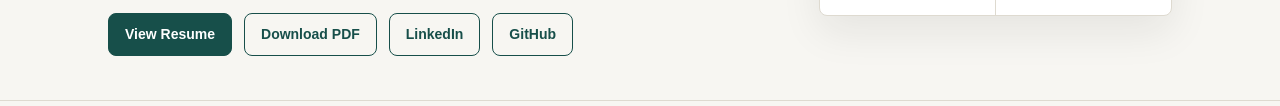
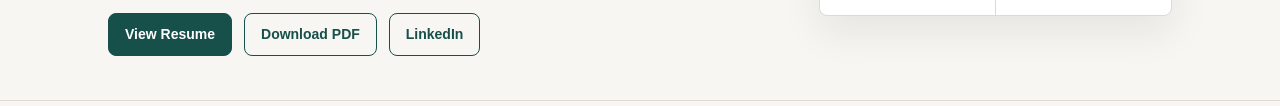
Before and after one commit to taywah/portfolio-site, a plain HTML site: page index.html in a window 1280 px wide. Shown: the part 514-620 px from the top of the page. Drawn offline with Linux system fonts and the light colour scheme.

Commit message:
Resume
resume from m

```diff
--- a/index.html
+++ b/index.html
@@ -39,7 +39,6 @@
         <a class="btn primary" href="assets/taylor_young_main_senior_principal_insights_resume.html">View Resume</a>
         <a class="btn" href="assets/taylor_young_main_senior_principal_insights_resume.pdf" download>Download PDF</a>
         <a class="btn" href="https://linkedin.com/in/tayloryoung23" target="_blank" rel="noopener">LinkedIn</a>
-        <a class="btn" href="https://github.com/taywah" target="_blank" rel="noopener">GitHub</a>
       </div>
     </div>
 
```
Also changed, not shown: 1 other file.
